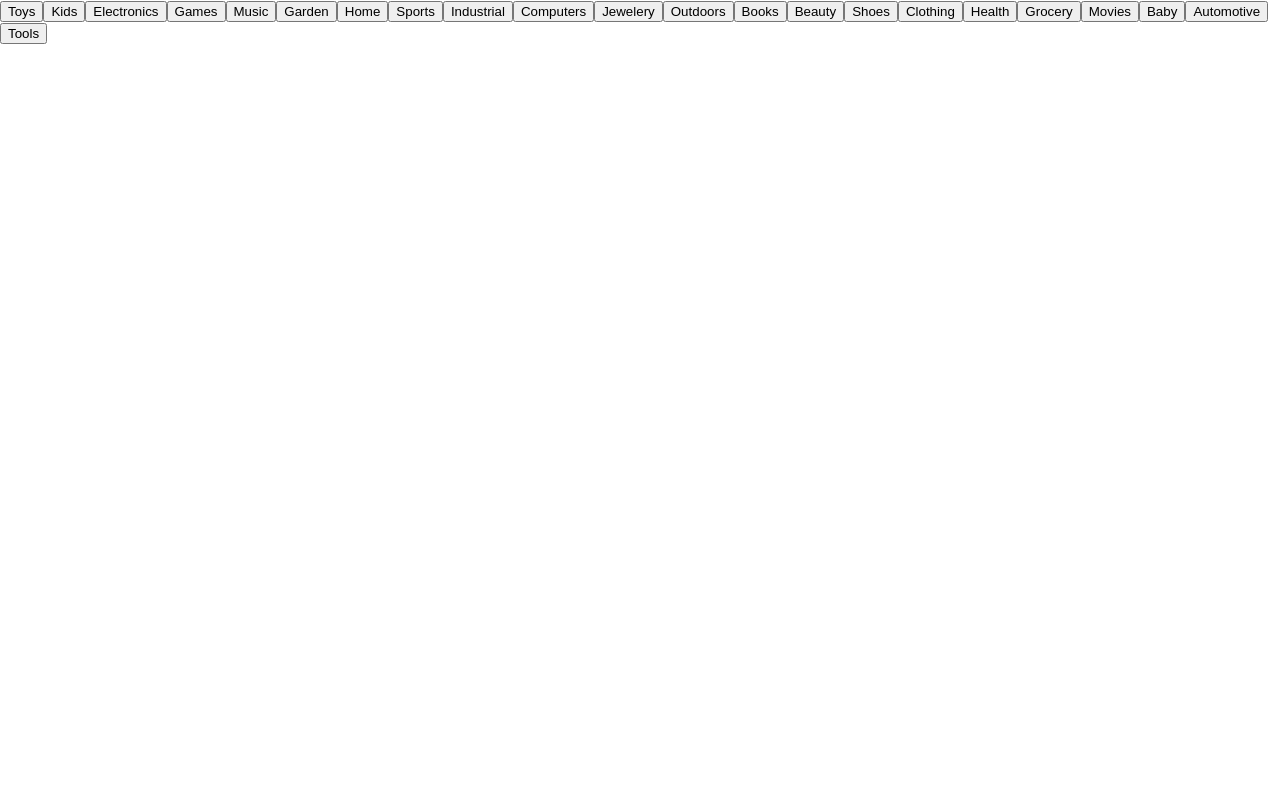
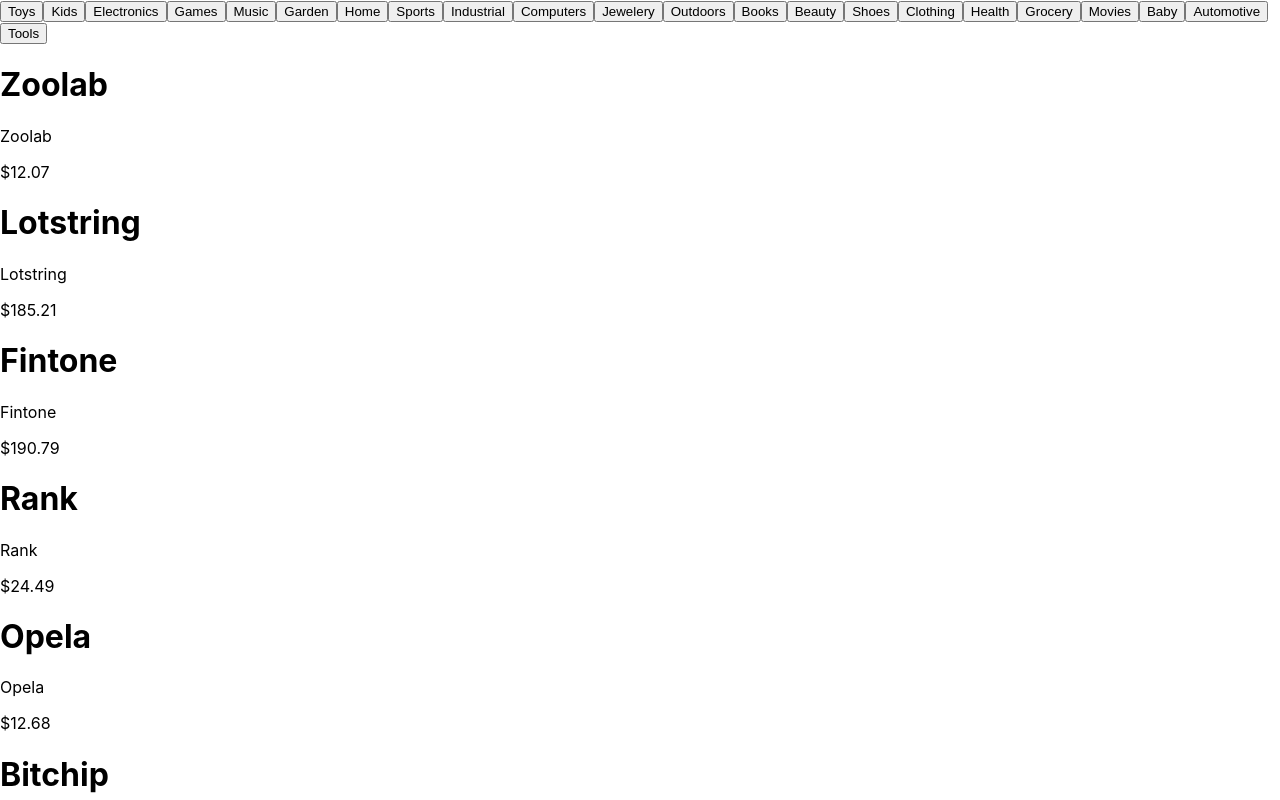
Before and after one commit to laurelmclean/acs-3330-react-product-list, a React (Create React App) app: page / in a window 1280 px wide. Shown: the top 800 px of the page. Built offline with nearby package versions, Linux system fonts and the light colour scheme.

Commit message:
challenge 9

```diff
--- a/src/App.js
+++ b/src/App.js
@@ -3,9 +3,16 @@ import data, { allCategories, categoriesUnique, categoriesWithCounts } from './d
 
 function App() {
 
+  const categoryButtonsMarkup = categoriesUnique.map((btn) => <button>{btn}</button>)
+  const allProducts = data.map((obj) => <div>
+    <h1>{obj.name}</h1>
+    <p>{obj.name}</p>
+    <p>{obj.price}</p></div>);
+
   return (
     <>
-      {categoriesUnique.map((btn) => <button>{btn}</button>)}
+      {categoryButtonsMarkup}
+      {allProducts}
     </>
   );
 }
```
